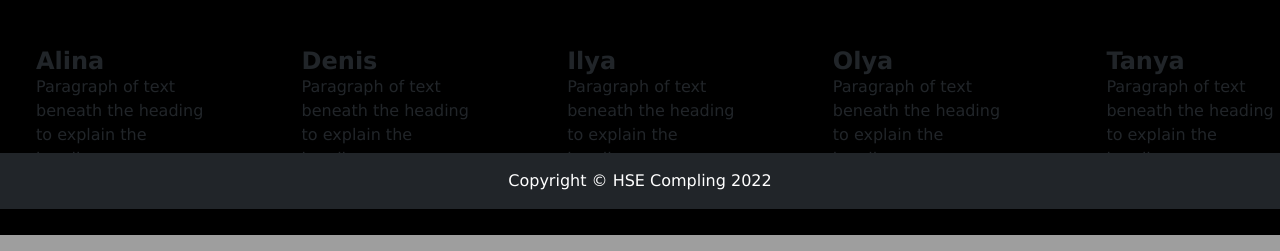
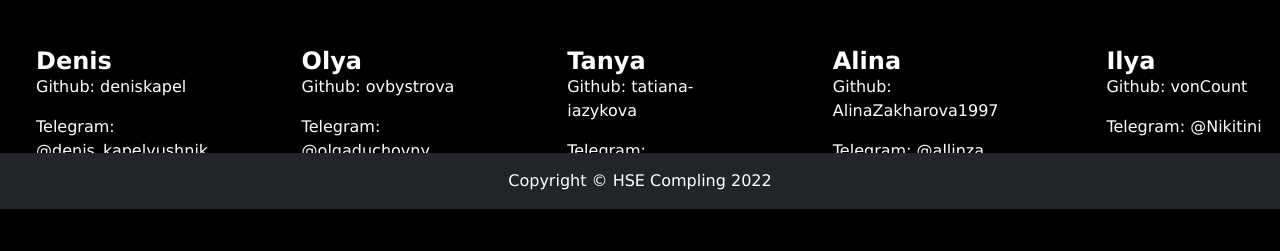
Before and after one commit to tatiana-iazykova/check_your_heuristic, a Flask app: page /contacts in a window 1280 px wide. Shown: the part 591-842 px from the top of the page. Run offline with Flask 2, Linux system fonts and the light colour scheme; some libraries are stand-ins or nearby versions.

Commit message:
adding some new designs

```diff
--- a/static/styles.css
+++ b/static/styles.css
@@ -31,7 +31,7 @@
 
 table.dataframe, .dataframe th, .dataframe td {
   border: none;
-  border-bottom: 1px solid #C8C8C8;
+  border-bottom: 1px solid #ffffff;
   border-collapse: collapse;
   text-align:left;
   padding: 10px;
--- a/templates/contacts.html.j2
+++ b/templates/contacts.html.j2
@@ -34,43 +34,53 @@
 {% endblock %}
 
 {% block content %}
-<div class="row row-cols-1 row-cols-sm-2 row-cols-md-3 row-cols-lg-5 g-5 py-5">
+<div class="row row-cols-1 row-cols-sm-2 row-cols-md-3 row-cols-lg-5 g-5 py-5" style="color: white;">
       <div class="col d-flex align-items-start">
         <svg class="bi text-muted flex-shrink-0 me-2" width="1.75em" height="1.75em"><use xlink:href="#bootstrap"></use></svg>
         <div>
-          <h4 class="fw-bold mb-0">Alina</h4>
-          <p>Paragraph of text beneath the heading to explain the heading.</p>
+          <h4 class="fw-bold mb-0">Denis</h4>
+          <p>Github: deniskapel</p>
+          <p>Telegram: @denis_kapelyushnik</p>
+
+
+
         </div>
       </div>
       <div class="col d-flex align-items-start">
         <svg class="bi text-muted flex-shrink-0 me-2" width="1.75em" height="1.75em"><use xlink:href="#cpu-fill"></use></svg>
         <div>
-          <h4 class="fw-bold mb-0">Denis</h4>
-          <p>Paragraph of text beneath the heading to explain the heading.</p>
+          <h4 class="fw-bold mb-0">Olya</h4>
+          <p>Github: ovbystrova</p>
+          <p>Telegram: @olgaduchovny</p>
         </div>
       </div>
       <div class="col d-flex align-items-start">
         <svg class="bi text-muted flex-shrink-0 me-2" width="1.75em" height="1.75em"><use xlink:href="#calendar3"></use></svg>
         <div>
-          <h4 class="fw-bold mb-0">Ilya</h4>
-          <p>Paragraph of text beneath the heading to explain the heading.</p>
+          <h4 class="fw-bold mb-0">Tanya</h4>
+          <p>Github: tatiana-iazykova</p>
+          <p>Telegram: @WinteryFox</p>
         </div>
       </div>
       <div class="col d-flex align-items-start">
         <svg class="bi text-muted flex-shrink-0 me-2" width="1.75em" height="1.75em"><use xlink:href="#home"></use></svg>
         <div>
-          <h4 class="fw-bold mb-0">Olya</h4>
-          <p>Paragraph of text beneath the heading to explain the heading.</p>
+          <h4 class="fw-bold mb-0">Alina</h4>
+          <p>Github: AlinaZakharova1997</p>
+          <p>Telegram: @allinza</p>
         </div>
       </div>
       <div class="col d-flex align-items-start">
         <svg class="bi text-muted flex-shrink-0 me-3" width="1.75em" height="1.75em"><use xlink:href="#speedometer2"></use></svg>
         <div>
-          <h4 class="fw-bold mb-0">Tanya</h4>
-          <p>Paragraph of text beneath the heading to explain the heading.</p>
+          <h4 class="fw-bold mb-0">Ilya</h4>
+          <p>Github: vonCount</p>
+          <p>Telegram: @Nikitini</p>
+
         </div>
       </div>
     </div>
+
 
 {% endblock %}
 
```
